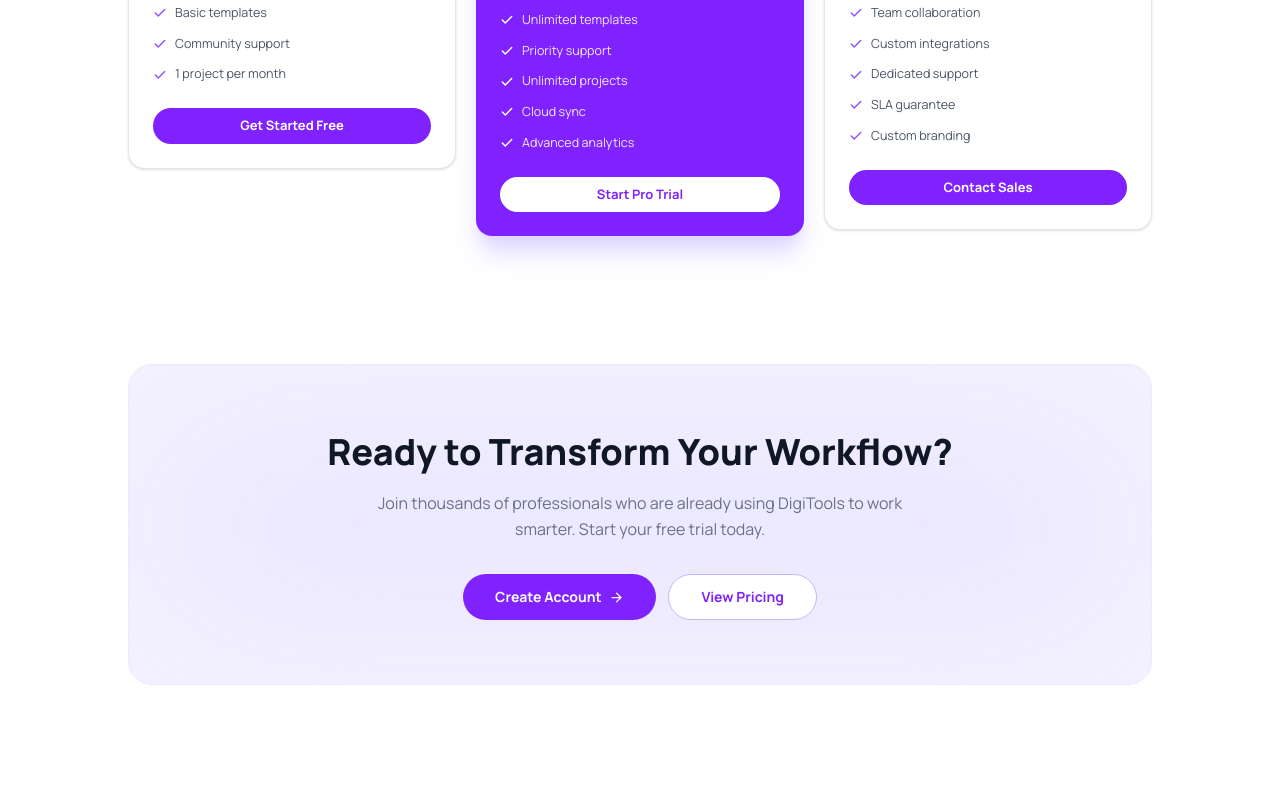
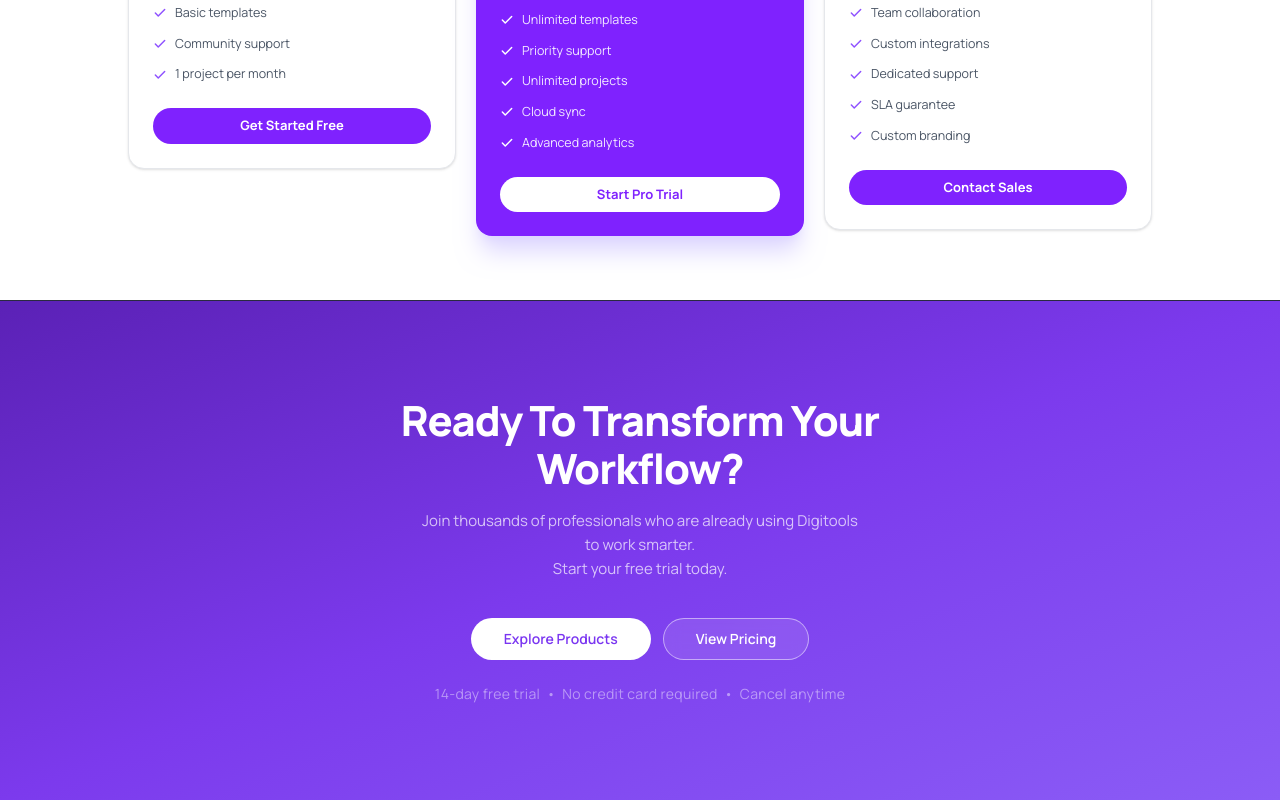
Before and after one commit to TKR-503/DigiTools-Assignment-06-PH, a React (Vite) app: page / in a window 1280 px wide. Shown: the part 3149-3949 px from the top of the page. Before the commit the page ends 3898 px from the top, so only its background shows below. Built offline with nearby package versions, Linux system fonts and the light colour scheme.

Commit message:
Added the Cta_Banner component in my code

```diff
--- a/src/components/home_page/Cta_Banner/Cta_Banner.jsx
+++ b/src/components/home_page/Cta_Banner/Cta_Banner.jsx
@@ -1,57 +1,46 @@
 import { ArrowRight } from 'lucide-react'
 
-export default function CtaBanner() {
+export default function Cta_Banner() {
   return (
-    <section className="bg-white py-16 px-4">
-      <div className="max-w-5xl mx-auto">
+    <section className="border-t border-[#2a2a40]">
+      <div className="relative overflow-hidden bg-linear-to-br from-[#5b21b6] via-[#7c3aed] to-[#8b5cf6] px-8 py-20 md:py-24 text-center">
 
-        <div className="relative overflow-hidden bg-violet-50 border border-violet-100 rounded-3xl p-12 md:p-16 text-center">
-
+        {/* Ambient glow blobs */}
         <div className="pointer-events-none absolute inset-0">
-            <div className="absolute top-1/2 left-1/2 -translate-x-1/2 -translate-y-1/2 w-full h-56 bg-violet-200/40 rounded-full blur-[90px]" />
+          <div className="absolute top-1/2 left-1/2 -translate-x-1/2 -translate-y-1/2 w-160 bg-[#a78bfa]/20 rounded-full blur-[110px]" />
+          <div className="absolute -top-16 -left-16 w-70 bg-[#c4b5fd]/10 rounded-full blur-[80px]" />
+          <div className="absolute -bottom-16 -right-16 w-70 bg-[#3b0764]/50 rounded-full blur-[80px]" />
         </div>
 
-          <div className="relative">
-            <h2 className="text-gray-900 font-extrabold text-3xl md:text-4xl mb-4 leading-tight">
-              Ready to Transform Your Workflow?
+        <div className="relative max-w-2xl mx-auto">
+          <h2 className="text-3xl md:text-[2.6rem] font-extrabold text-white mb-4 leading-[1.15] tracking-tight">
+            Ready To Transform Your Workflow?
           </h2>
-            <p className="text-gray-500 text-base max-w-xl mx-auto mb-8 leading-relaxed">
-              Join thousands of professionals who are already using DigiTools to work smarter.
+          <p className="text-white/70 text-[15px] max-w-md mx-auto mb-9 leading-relaxed">
+            Join thousands of professionals who are already using Digitools to work smarter.
+            <br className="hidden md:block" />
             Start your free trial today.
           </p>
 
-            <div className="flex flex-wrap gap-3 justify-center">
+          <div className="flex flex-wrap gap-3 justify-center mb-6">
             <a
               href="#products"
-                className="
-                  inline-flex items-center gap-2
-                  bg-violet-600 hover:bg-violet-700
-                  text-white font-bold text-sm
-                  py-3 px-8 rounded-full
-                  transition-all duration-150 active:scale-95
-                "
+              className="inline-flex items-center gap-2 bg-white hover:bg-gray-400 text-[#7a35f1] font-semibold py-2.5 px-8 text-sm rounded-full border border-white/50 hover:border-white/80 backdrop-blur-sm transition-all duration-200"
             >
-                Create Account <ArrowRight size={15} />
+              Explore Products
             </a>
-
             <a
               href="#pricing"
-                className="
-                  inline-flex items-center gap-2
-                  bg-white border border-violet-300
-                  hover:border-violet-500 hover:text-violet-700
-                  text-violet-600 font-bold text-sm
-                  py-3 px-8 rounded-full
-                  transition-all duration-150 active:scale-95
-                "
+              className="inline-flex items-center gap-2 bg-white/10 hover:bg-gray-400 text-white font-semibold py-2.5 px-8 text-sm rounded-full border border-white/50 hover:border-white/80 backdrop-blur-sm transition-all duration-200"
             >
               View Pricing
             </a>
-
-            </div>
-          </div>
           </div>
 
+          <p className="text-white/45 text-sm tracking-wide">
+            14-day free trial &nbsp;•&nbsp; No credit card required &nbsp;•&nbsp; Cancel anytime
+          </p>
+        </div>
       </div>
     </section>
   )
```
Lines whose indentation alone changed are shown as unchanged.
